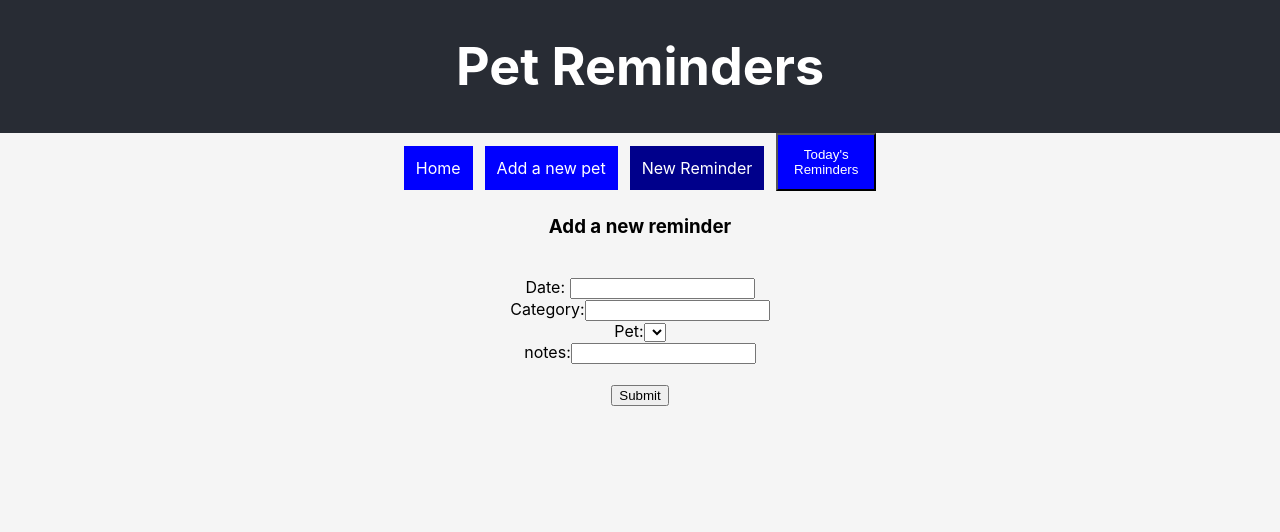
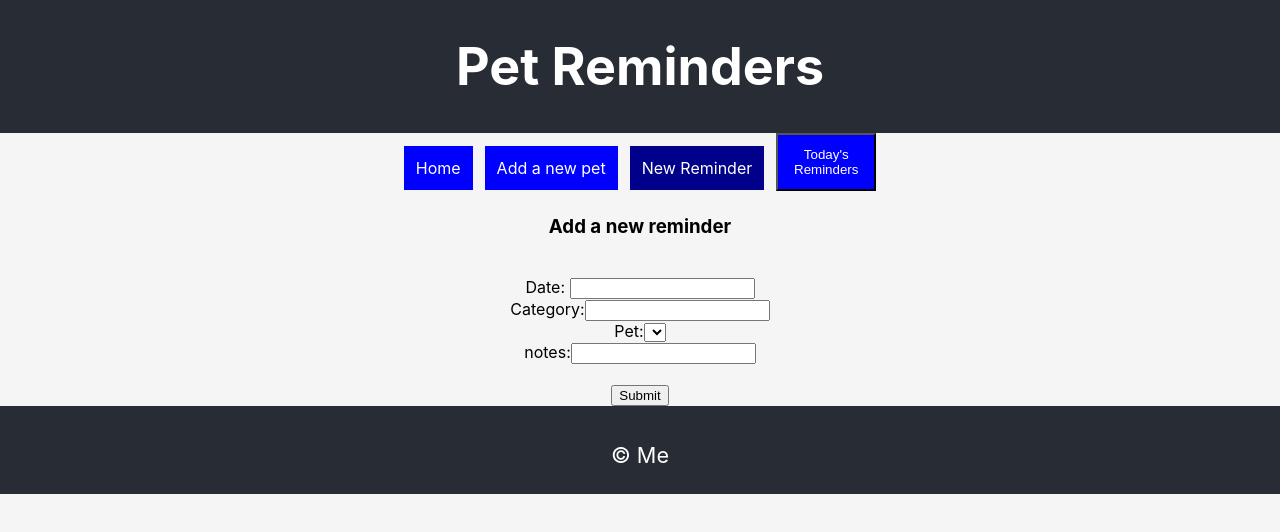
Before and after one commit to adam-barton/my-pets, a React (Create React App) app in the folder client/: page /reminders/new in a window 1280 px wide. Shown: the top 532 px of the page. Built offline with nearby package versions, Linux system fonts and the light colour scheme; what react-alert-template-basic would draw is missing.

Commit message:
Adding a footer component

```diff
--- a/client/src/App.js
+++ b/client/src/App.js
@@ -7,6 +7,7 @@ import NavBar from './components/NavBar';
 import {connect} from 'react-redux';
 import { fetchPets } from './actions/petActions';
 import Header from './components/Header'
+import Footer from './components/Footer'
 import PetProfileContainer from './containers/PetProfileContainer'
 import NewPet from './components/NewPet';
 import RemindersForm from './components/RemindersForm';
@@ -23,6 +24,7 @@ class App extends Component {
           <Route exact path="/" component={PetProfileContainer} />
           <Route exact path="/reminders/new" component={RemindersForm} />
         </Router>
+        <Footer />
       </React.Fragment>
 
     );
--- /dev/null
+++ b/client/src/components/Footer.js
@@ -0,0 +1,11 @@
+import React from 'react';
+
+const Footer = () => {
+    return(
+        <div className="App-header">
+           <p><sub>© Me</sub></p>
+        </div>
+    )
+}
+
+export default Footer
```
Also changed, not shown: 1 other file (tests, documents, lock files or other folders).
